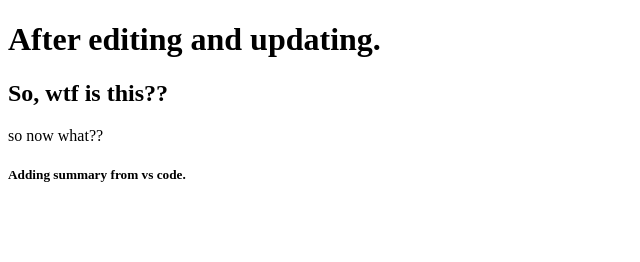
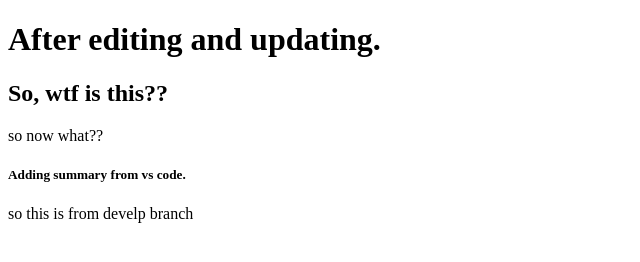
Before and after one commit to ShykatEmam/public-thing, a plain HTML site: page index.html in a window 1280 px wide. Shown: the whole page, without its empty margins (0-640 px from the left). Drawn offline with Linux system fonts and the light colour scheme.

Commit message:
Update index.html

```diff
--- a/index.html
+++ b/index.html
@@ -11,5 +11,6 @@
     <h2>So, wtf is this??</h2>
     <p> so now what??</p>
     <h5>Adding summary from vs code.</h5>
+    <p> so this is from develp branch</p>
 </body>
 </html>
```
